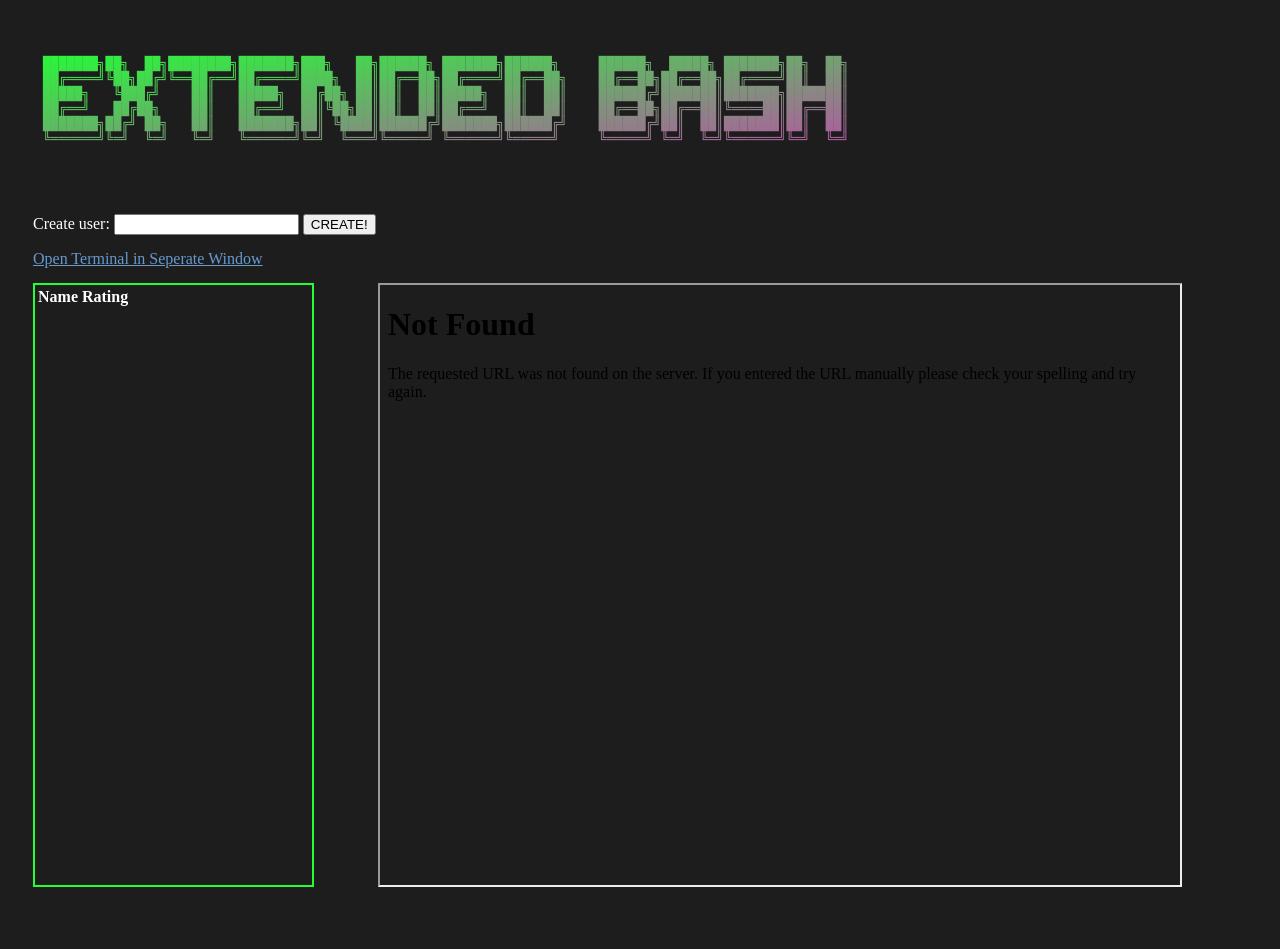
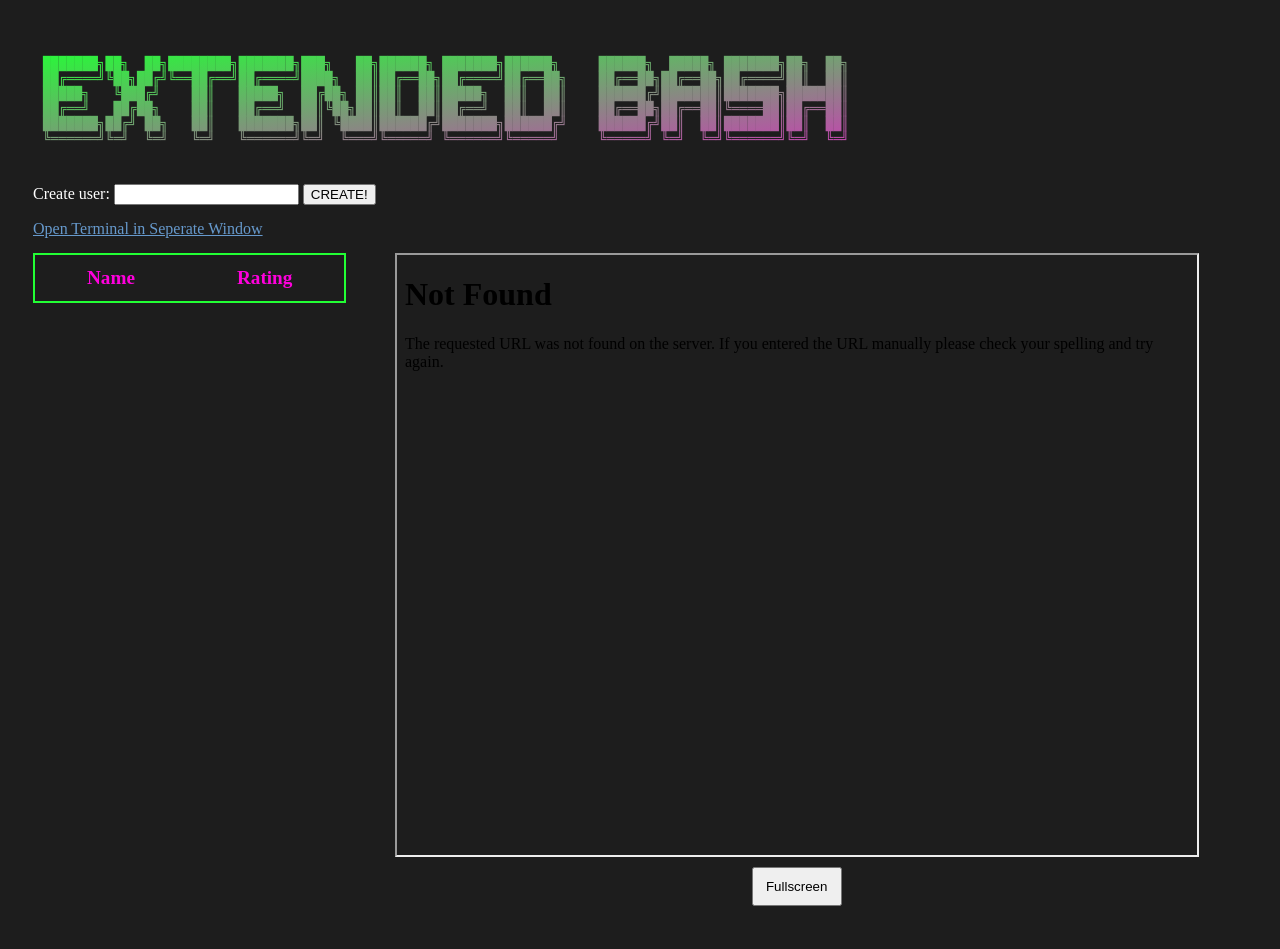
Before and after one commit to Plasmaa0/ebash, a Flask app: page / in a window 1280 px wide. Before the commit the page ends 887 px from the top, so only its background shows below. Run offline with Flask 3, Linux system fonts and the light colour scheme; lists and menus that the app fills with data are empty.

Commit message:
ура ура

```diff
--- a/web/app.py
+++ b/web/app.py
@@ -1,17 +1,25 @@
 from flask import Flask, render_template, request
 from .rating import read_rating, create_user
 from os import system
+from jinja2 import Environment
+
+def enumerate_filter(input_list):
+    return enumerate(input_list)
+
+
 system('service ssh start')
 app = Flask(__name__)
+app.jinja_env.filters['enumerate'] = enumerate_filter
 
 @app.route("/")
 def home():
     rating  = read_rating()
+    rating = sorted(rating.items(), key=lambda x: x[1][0], reverse=True)
     return render_template('rating.html', rating=rating)
 
 @app.route('/user/<name>')
 def user(name=None):
-    rating  = read_rating()[name]
+    rating  = read_rating()
     return render_template('user_rating.html', name=name, rating=rating)
 
 @app.route('/create-user', methods=['POST'])
--- a/web/templates/rating.html
+++ b/web/templates/rating.html
@@ -14,17 +14,52 @@
           display: flex;
           width: 100%;
           justify-content: center;
+        flex-direction: column;
           align-items: center;
+          position: relative;
         }
+.tc button {
+  margin: 10px;
+  padding: 10px;
+  width: 10%;
+}
         .term{
             display: flex;
             justify-content: space-between;
+          align-items: flex-start;
+
         }
         .term > table{
             display:block;
             width: 30%;
-            border: 2px solid #22ff34;;
+            border: 2px solid #22ff34;
+              border-collapse: separate;
         }
+        .term > table td, .term > table th{
+        width: 100%;
+        padding: 10px 50px; /* add some padding */
+        font-size: 1.2em; /* make the font size a bit larger */
+        text-align: center; /* center the text */
+    }
+    .term > table thead{
+        color: #ff00dd;
+    }
+    table tr:nth-child(1) td {
+  font-size: 160%;
+background-color: rgba(255, 215, 0, 0.2); /* Gold with 20% opacity */
+}
+
+table tr:nth-child(2) td {
+  font-size: 140%;
+  background-color: rgba(192, 192, 192, 0.2); /* Silver with 20% opacity */
+
+}
+
+table tr:nth-child(3) td {
+  font-size: 120%;
+  background-color: rgba(205, 133, 63, 0.2); /* Bronze with 20% opacity */
+
+}
         /* Set the background color to black */
 body {
   background-color: #1d1d1d;
@@ -88,9 +123,28 @@
 ██╔══╝   ██╔██╗    ██║   ██╔══╝  ██║╚██╗██║██║  ██║██╔══╝  ██║  ██║    ██╔══██╗██╔══██║╚════██║██╔══██║
 ███████╗██╔╝ ██╗   ██║   ███████╗██║ ╚████║██████╔╝███████╗██████╔╝    ██████╔╝██║  ██║███████║██║  ██║
 ╚══════╝╚═╝  ╚═╝   ╚═╝   ╚══════╝╚═╝  ╚═══╝╚═════╝ ╚══════╝╚═════╝     ╚═════╝ ╚═╝  ╚═╝╚══════╝╚═╝  ╚═╝
+    </pre>
+    <script>
+    function replacePreWithH1() {
+      if (document.documentElement.clientWidth < 600) {
+        const preElement = document.querySelector('pre');
+        const h1Element = document.createElement('h1');
+        h1Element.textContent = "Extended Bash";
+        preElement.replaceWith(h1Element);
+      }
+    }
+    window.onload = replacePreWithH1;
+    const observer = new ResizeObserver(entries => {
+  // Loop through the entries and execute your function
+      for (let entry of entries) {
+            replacePreWithH1();
+      }
+});
+    const rootElement = document.documentElement;
 
-
-    </pre>
+    // Start observing the root element
+    observer.observe(rootElement);
+  </script>
     <form method="POST" action="/create-user">
         <label for="input-field">Create user:</label>
         <input type="text" id="input-field" name="username">
@@ -106,9 +160,16 @@
                 </tr>
             </thead>
             <tbody>
-                {% for name, rating_data in rating.items() %}
+                {% for index, (name, rating_data) in rating | enumerate %}
                 <tr>
                     <td><!-- Assuming you have stored the username in a variable called `username` -->
+                    {% if index == 0 %}
+                🥇
+            {% elif index == 1 %}
+                🥈
+            {% elif index == 2 %}
+                🥉
+            {% endif %}
                         <a href="/user/{{ name }}" target="_blank">{{ name }}</a>
                     </td>
                     <td>{{ rating_data[0] }}</td>
@@ -117,8 +178,21 @@
             </tbody>
         </table>
         <div class="tc">
-        <iframe src="/terminal" width="800" height="600">NOT SUPPORTED IFRAME. USE <a href="/terminal">THIS</a> </iframe>
+        <iframe id="myIframe" src="/terminal" width="800" height="600">NOT SUPPORTED IFRAME. USE <a href="/terminal">THIS</a> </iframe>
+        <button onclick="enlargeIframe()">Fullscreen</button>
         </div>
+        <script>
+    function enlargeIframe() {
+      var elem = document.getElementById("myIframe");
+      if (elem.requestFullscreen) {
+        elem.requestFullscreen();
+      } else if (elem.webkitRequestFullscreen) { /* Safari */
+        elem.webkitRequestFullscreen();
+      } else if (elem.msRequestFullscreen) { /* IE11 */
+        elem.msRequestFullscreen();
+      }
+    }
+  </script>
       </div>
 </body>
 
```
Also changed, not shown: web/rating.py (+8 -1 lines).
